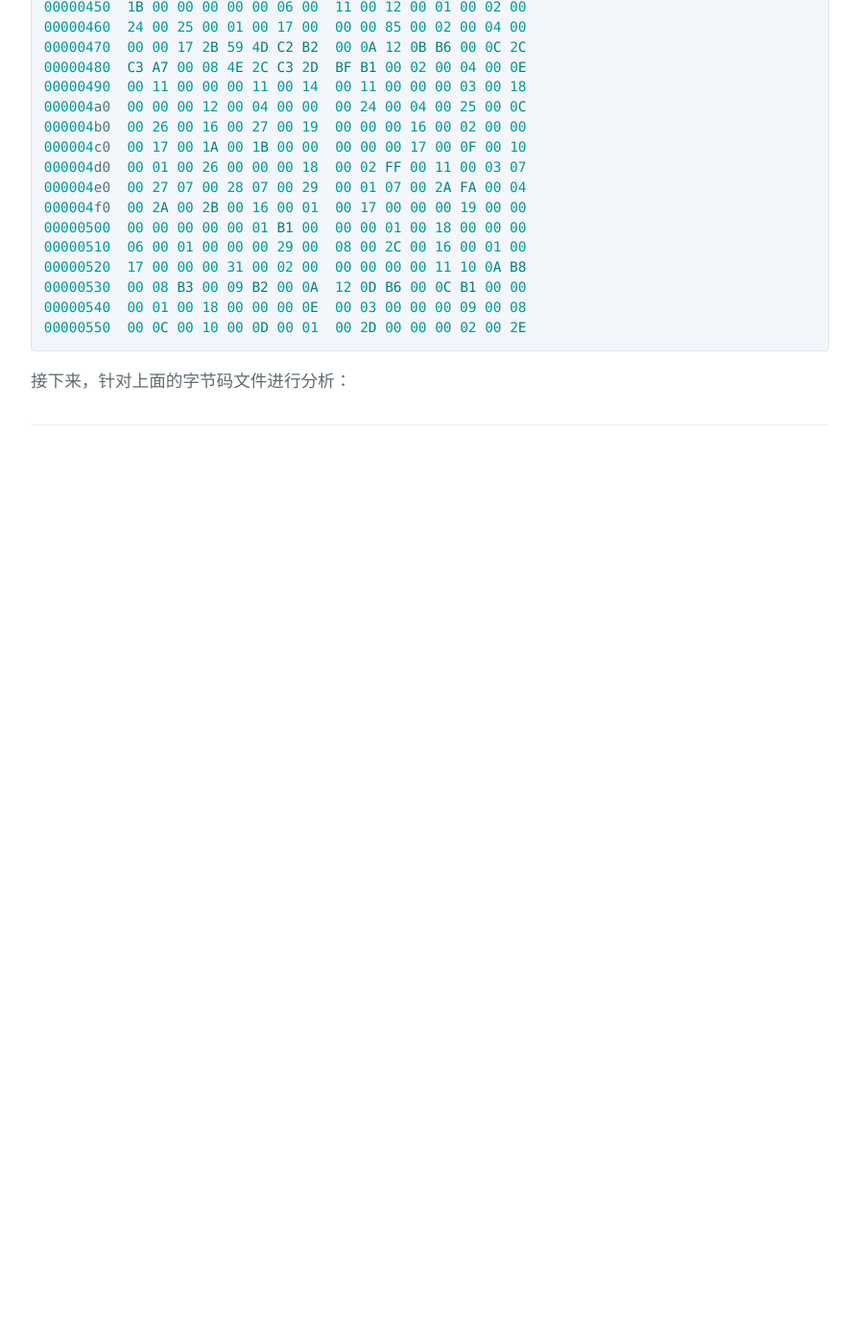
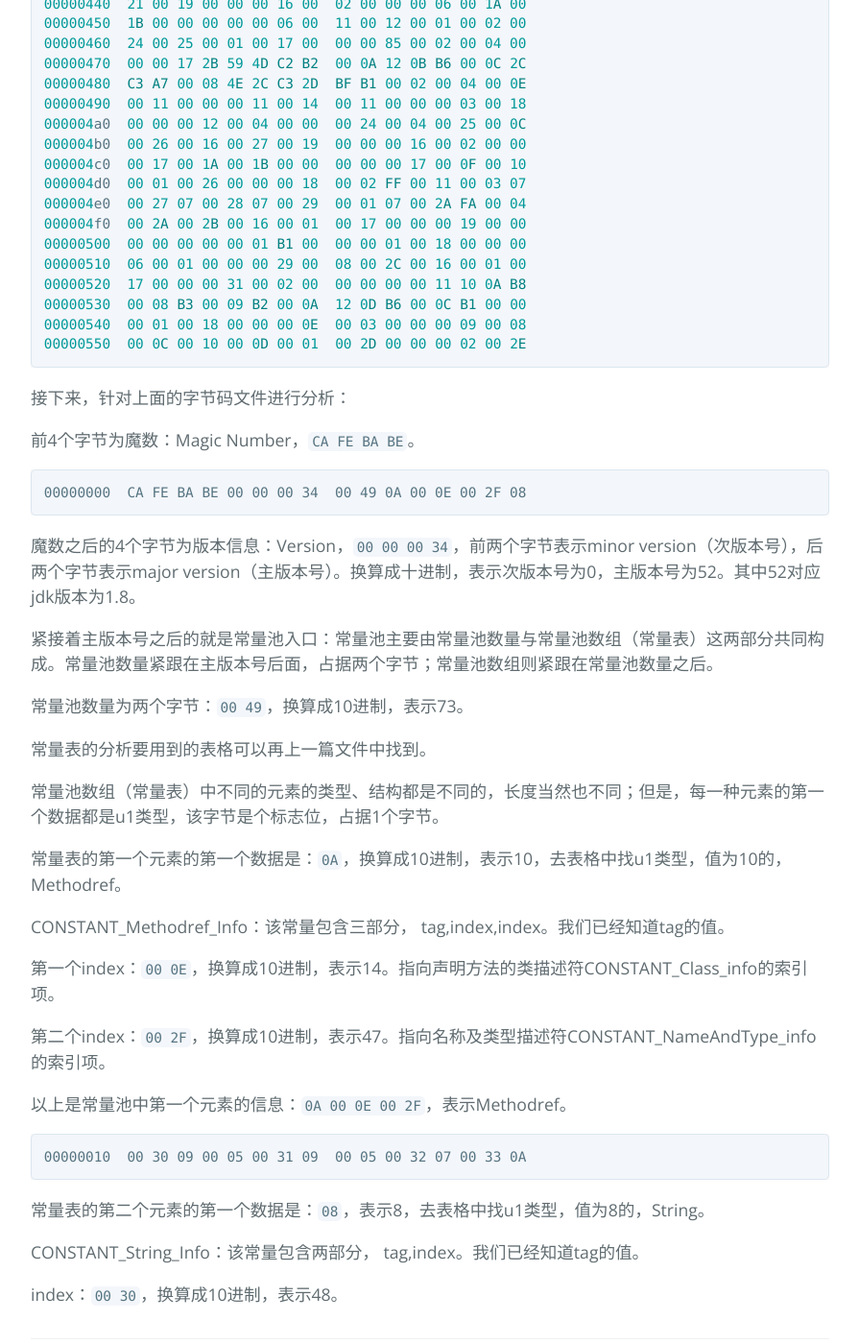
Before and after one commit to xiejianwei1024/xiejianwei1024.github.io, a Jekyll site: the page built from _posts/2019-07-22-jvm-bytecode-02.md, in a window 1280 px wide and 1400 px high, scrolled down 8271 px. Shown: the whole window at 96% size, without its empty margins (192-1087 px from the left). Built offline with Jekyll 4.4.1, drawn with Linux system fonts in a browser that asks for light colours; before the commit the page ends 8794 px from its top, so only the background shows below that; some of the changed text lies outside the part shown.

Commit message:
bytecode2

````diff
--- a/_posts/2019-07-22-jvm-bytecode-02.md
+++ b/_posts/2019-07-22-jvm-bytecode-02.md
@@ -404,3 +405,39 @@ SourceFile: "MyTest2.java"
 ```
 
 接下来，针对上面的字节码文件进行分析：
+
+前4个字节为魔数：Magic Number，`CA FE BA BE`。
+
+```
+00000000  CA FE BA BE 00 00 00 34  00 49 0A 00 0E 00 2F 08
+```
+
+魔数之后的4个字节为版本信息：Version，`00 00 00 34`，前两个字节表示minor version（次版本号），后两个字节表示major version（主版本号）。换算成十进制，表示次版本号为0，主版本号为52。其中52对应jdk版本为1.8。
+
+紧接着主版本号之后的就是常量池入口：常量池主要由常量池数量与常量池数组（常量表）这两部分共同构成。常量池数量紧跟在主版本号后面，占据两个字节；常量池数组则紧跟在常量池数量之后。
+
+常量池数量为两个字节：`00 49`，换算成10进制，表示73。
+
+常量表的分析要用到的表格可以再上一篇文件中找到。
+
+常量池数组（常量表）中不同的元素的类型、结构都是不同的，长度当然也不同；但是，每一种元素的第一个数据都是u1类型，该字节是个标志位，占据1个字节。
+
+常量表的第一个元素的第一个数据是：`0A`，换算成10进制，表示10，去表格中找u1类型，值为10的，Methodref。
+
+CONSTANT_Methodref_Info：该常量包含三部分， tag,index,index。我们已经知道tag的值。
+
+第一个index：`00 0E`，换算成10进制，表示14。指向声明方法的类描述符CONSTANT_Class_info的索引项。<br/>
+
+第二个index：`00 2F`，换算成10进制，表示47。指向名称及类型描述符CONSTANT_NameAndType_info的索引项。
+
+以上是常量池中第一个元素的信息：`0A 00 0E 00 2F`，表示Methodref。
+
+```
+00000010  00 30 09 00 05 00 31 09  00 05 00 32 07 00 33 0A
+```
+
+常量表的第二个元素的第一个数据是：`08`，表示8，去表格中找u1类型，值为8的，String。
+
+CONSTANT_String_Info：该常量包含两部分， tag,index。我们已经知道tag的值。
+
+index：`00 30`，换算成10进制，表示48。
````
Also changed, not shown: other parts of _posts/2019-07-22-jvm-bytecode-02.md (+2 -1 lines).
